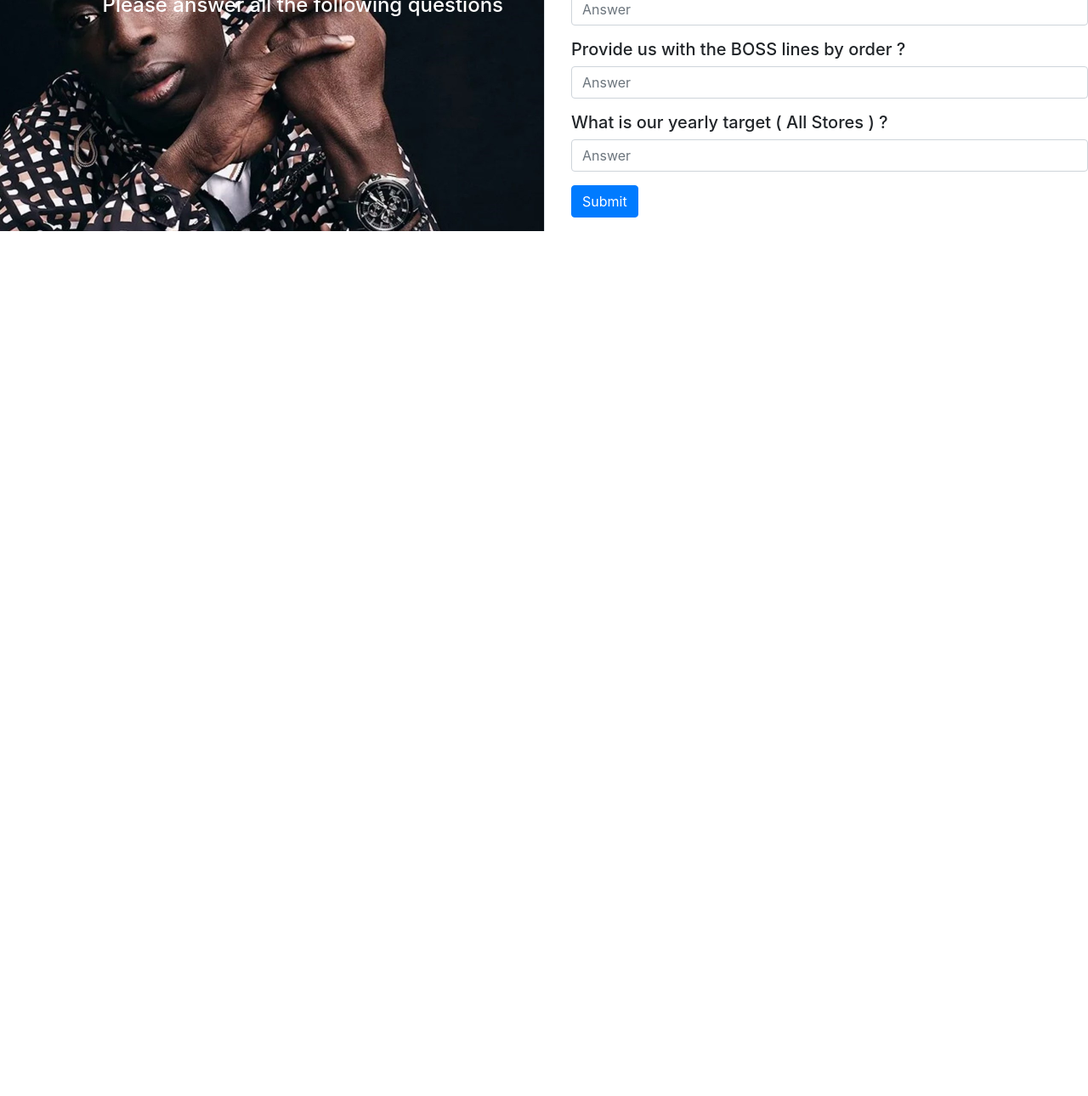
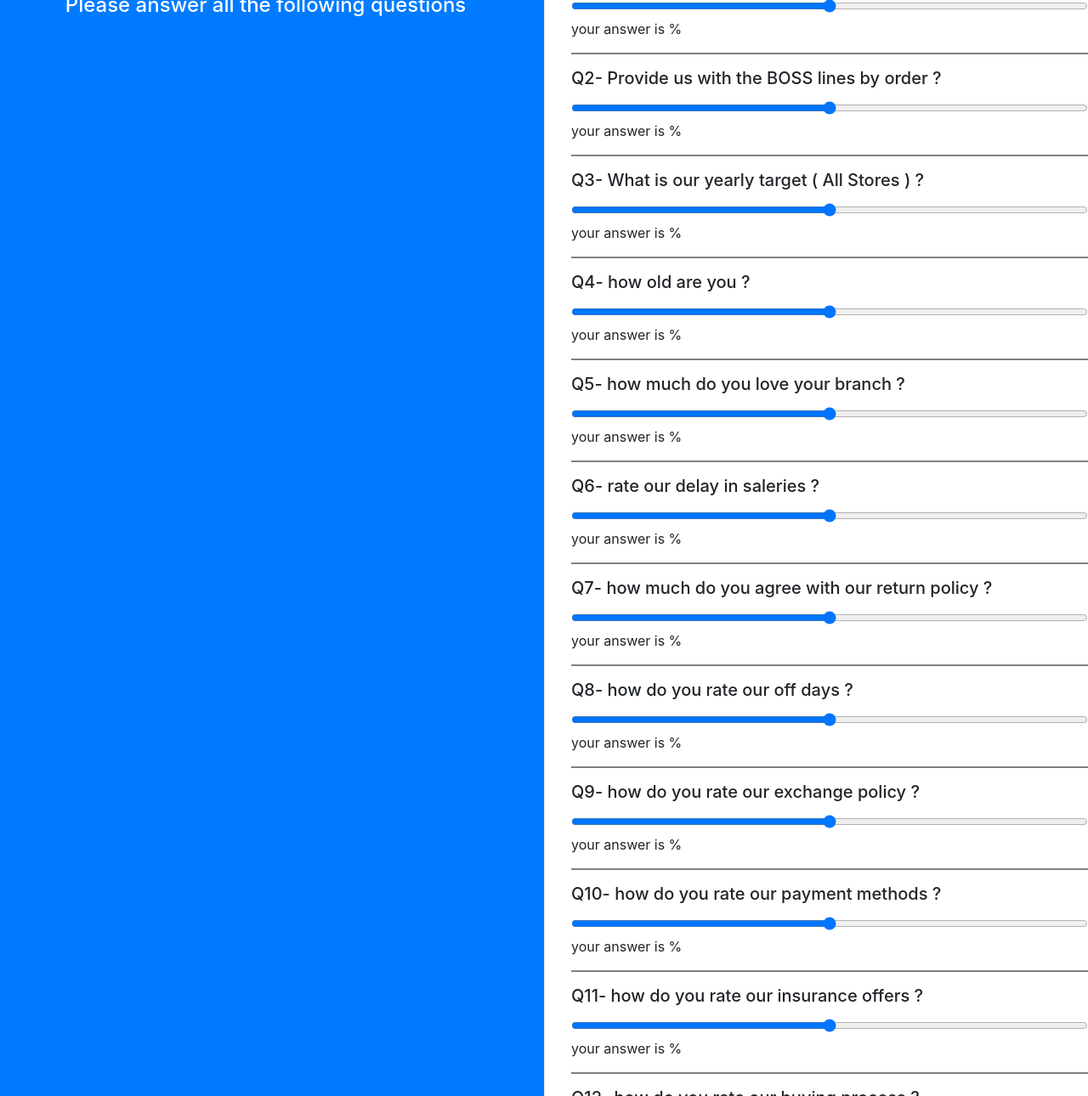
Before and after one commit to pedrosmazloumian/Quiz, a plain HTML site: page index.html in a window 1280 px wide. Shown: the part 112-1402 px from the top of the page at 85% size. Before the commit the page ends 800 px from the top, so only its background shows below. Drawn offline with nearby package versions, Linux system fonts and the light colour scheme.

Commit message:
Update index.html

```diff
--- a/index.html
+++ b/index.html
@@ -49,59 +49,176 @@
   <body>
     <div class="container border mt-3 bg-light" style="    display: contents;    ">
       <div class="row">
-        <div class="col-md-6 p-5 bg-primary text-white"
-        style="background: url(khaby\ lame.jpg);
+        <!-- <div class="col-md-6 p-5 bg-primary text-white"
+         style="background: url(khaby\ lame.jpg);
                background-repeat: no-repeat;
-               background-size: cover;">
-          <h1 style="font-weight: 700; text-align: end;">BOSS</h1>
-          <h4 style="text-align: end;">
+               background-size: cover;"> -->
+        <div class="col-md-6 p-5 bg-primary text-white" >
+          <h1 style="font-weight: 700; text-align: center;">BOSS</h1>
+          <h4 style="text-align: center;">
             Please answer all the following questions
           </h4>
         </div>
         <div class="col-md-6 border-left py-3" style="padding-left: 31px;">
           <h1>Quiz</h1>
+
+
           <div class="form-group">
-            <h5 for="name">What is BOSS ONE suit ?</h5>
-            <input type="text" class="form-control" id="name" placeholder="Answer"/>
+            <h5 for="name">Q1- What is BOSS ONE suit ?</h5>
+            <form oninput="x.value=parseInt(name.value)">
+                <input type="range" id="name" name="name" class="form-control" min="0" max="100">
+                your answer is %
+                <output name="x" for="a"></output>
+            </form>
           </div>
 
 
+<hr style="border: 1px solid grey;">
+
+
           <div class="form-group">
-            <h5 for="name">Provide us with the BOSS lines by order ?</h5>
-            <input type="text" id="Branch" name="Branch" class="form-control" placeholder="Answer" >
+            <h5 for="name">Q2- Provide us with the BOSS lines by order ?</h5>
+            <form oninput="x.value=parseInt(Branch.value)">
+              <input type="range" id="Branch" name="Branch" class="form-control" min="0" max="100">
+              your answer is %
+              <output name="x" for="a"></output>
+            </form>
           </div>
-          <!-- <div class="form-group">
-            <h5 for="name">Branch</h5>
-            <input list="Branchs"
-                    name="Branch"
-                    class="form-control"
-                    id="Branch"
-                    placeholder="Branch"
-                    style="border: 1px solid #ced4da; border-radius: 0.25remrem; width: 100%;">
-            <datalist id="Branchs">
-              <option value="Dbayeh">
-              <option value="Down Town">
-              <option value="Ashrafieh">
-              <option value="verdun">
-            </datalist>
-          </div> -->
+
+
+<hr style="border: 1px solid grey;">
+
 
 
 
           <div class="form-group">
-            <h5 for="email">What is our yearly target ( All Stores ) ?</h5>
-            <input type="email" class="form-control" id="email" placeholder="Answer"/>
+            <h5 for="email">Q3- What is our yearly target ( All Stores ) ?</h5>
+            <form oninput="x.value=parseInt(email.value)">
+              <input type="range" id="email" name="email" class="form-control" min="0" max="100">
+              your answer is %
+              <output name="x" for="a"></output>
+            </form>
           </div>
-          <!-- <div class="form-group">
-            <h5 for="message">
-              <ol>
-                <li>What is BOSS ONE suit ?</li>
-                <li>Provide us with the BOSS lines by order ?</li>
-                <li>What is our yearly target ( All Stores ) ?</li>
-              </ol>
-            </h5>
-            <textarea class="form-control" id="message" rows="3" placeholder="1.Answer Q1   2.Answer Q2   3.Answer Q3  "></textarea>
-          </div> -->
+
+
+<hr style="border: 1px solid grey;">
+
+          <div class="form-group">
+            <h5 for="name">Q4- how old are you ?</h5>
+            <form oninput="x.value=parseInt(name_1.value)">
+                <input type="range" id="name_1" name="name_1" class="form-control" min="0" max="100">
+                your answer is %
+                <output name="x" for="a"></output>
+            </form>
+          </div>
+
+
+<hr style="border: 1px solid grey;">
+
+          <div class="form-group">
+            <h5 for="name">Q5- how much do you love your branch ?</h5>
+            <form oninput="x.value=parseInt(Branch_1.value)">
+                <input type="range" id="Branch_1" name="Branch_1" class="form-control" min="0" max="100">
+                your answer is %
+                <output name="x" for="a"></output>
+            </form>
+          </div>
+
+
+<hr style="border: 1px solid grey;">
+
+          <div class="form-group">
+            <h5 for="name">Q6- rate our delay in saleries ?</h5>
+            <form oninput="x.value=parseInt(email_1.value)">
+                <input type="range" id="email_1" name="email_1" class="form-control" min="0" max="100">
+                your answer is %
+                <output name="x" for="a"></output>
+            </form>
+          </div>
+
+
+
+<hr style="border: 1px solid grey;">
+
+          <div class="form-group">
+            <h5 for="name">Q7- how much do you agree with our return policy ?</h5>
+            <form oninput="x.value=parseInt(name_2.value)">
+                <input type="range" id="name_2" name="name_2" class="form-control" min="0" max="100">
+                your answer is %
+                <output name="x" for="a"></output>
+            </form>
+          </div>
+
+
+
+<hr style="border: 1px solid grey;">
+
+          <div class="form-group">
+            <h5 for="name">Q8- how do you rate our off days ?</h5>
+            <form oninput="x.value=parseInt(Branch_2.value)">
+                <input type="range" id="Branch_2" name="Branch_2" class="form-control" min="0" max="100">
+                your answer is %
+                <output name="x" for="a"></output>
+            </form>
+          </div>
+
+
+
+<hr style="border: 1px solid grey;">
+
+          <div class="form-group">
+            <h5 for="name">Q9- how do you rate our exchange policy ?</h5>
+            <form oninput="x.value=parseInt(email_2.value)">
+                <input type="range" id="email_2" name="email_2" class="form-control" min="0" max="100">
+                your answer is %
+                <output name="x" for="a"></output>
+            </form>
+          </div>
+
+
+
+
+
+<hr style="border: 1px solid grey;">
+
+          <div class="form-group">
+            <h5 for="name">Q10- how do you rate our payment methods ?</h5>
+            <form oninput="x.value=parseInt(name_3.value)">
+                <input type="range" id="name_3" name="name_3" class="form-control" min="0" max="100">
+                your answer is %
+                <output name="x" for="a"></output>
+            </form>
+          </div>
+
+
+<hr style="border: 1px solid grey;">
+
+          <div class="form-group">
+            <h5 for="name">Q11- how do you rate our insurance offers ?</h5>
+            <form oninput="x.value=parseInt(Branch_3.value)">
+                <input type="range" id="Branch_3" name="Branch_3" class="form-control" min="0" max="100">
+                your answer is %
+                <output name="x" for="a"></output>
+            </form>
+          </div>
+
+
+
+
+<hr style="border: 1px solid grey;">
+
+          <div class="form-group">
+            <h5 for="name">Q12- how do you rate our buying process ?</h5>
+            <form oninput="x.value=parseInt(email_3.value)">
+                <input type="range" id="email_3" name="email_3" class="form-control" min="0" max="100">
+                your answer is %
+                <output name="x" for="a"></output>
+            </form>
+          </div>
+
+
+
+
           <button class="btn btn-primary" onclick="sendMail()">Submit</button>
         </div>
       </div>
```
